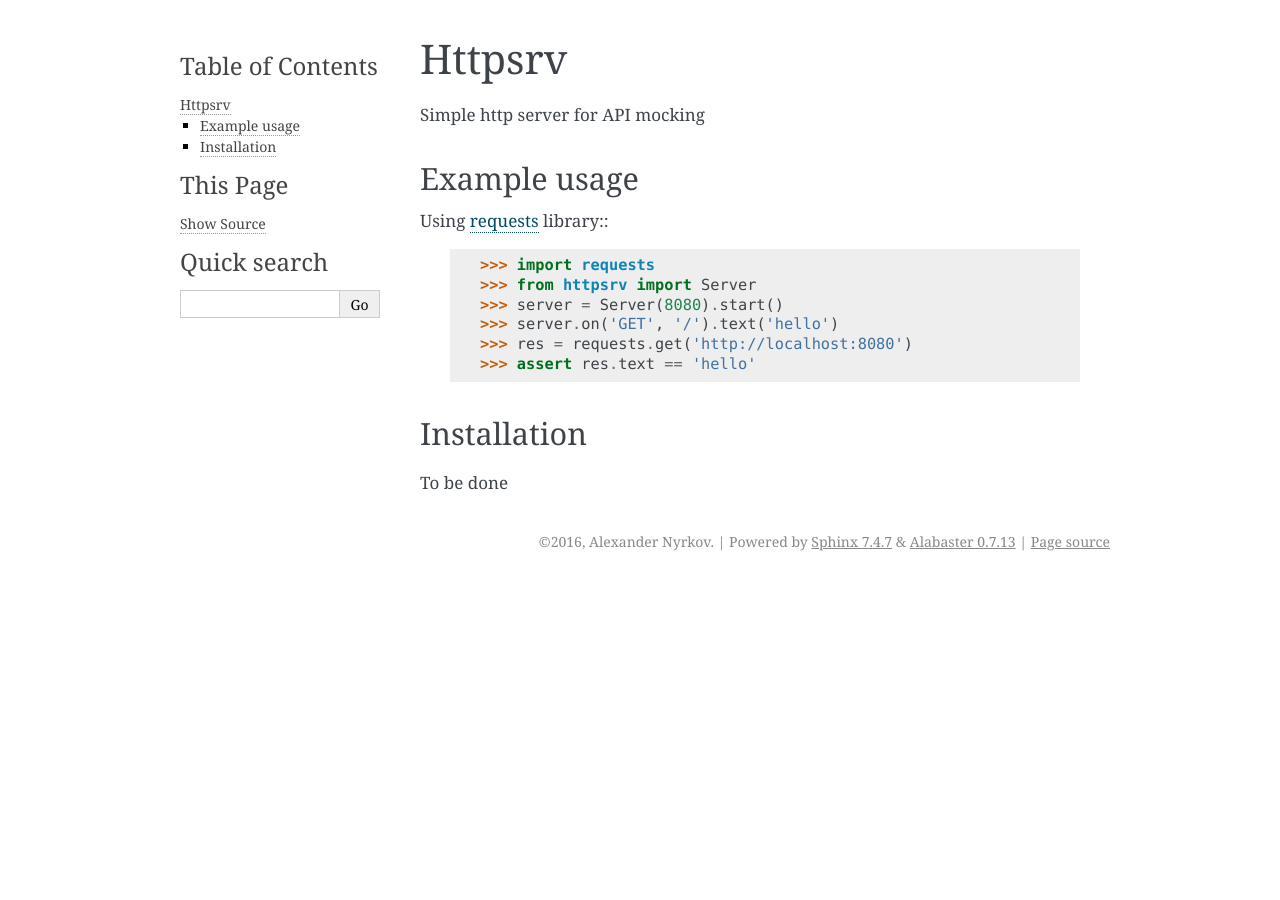
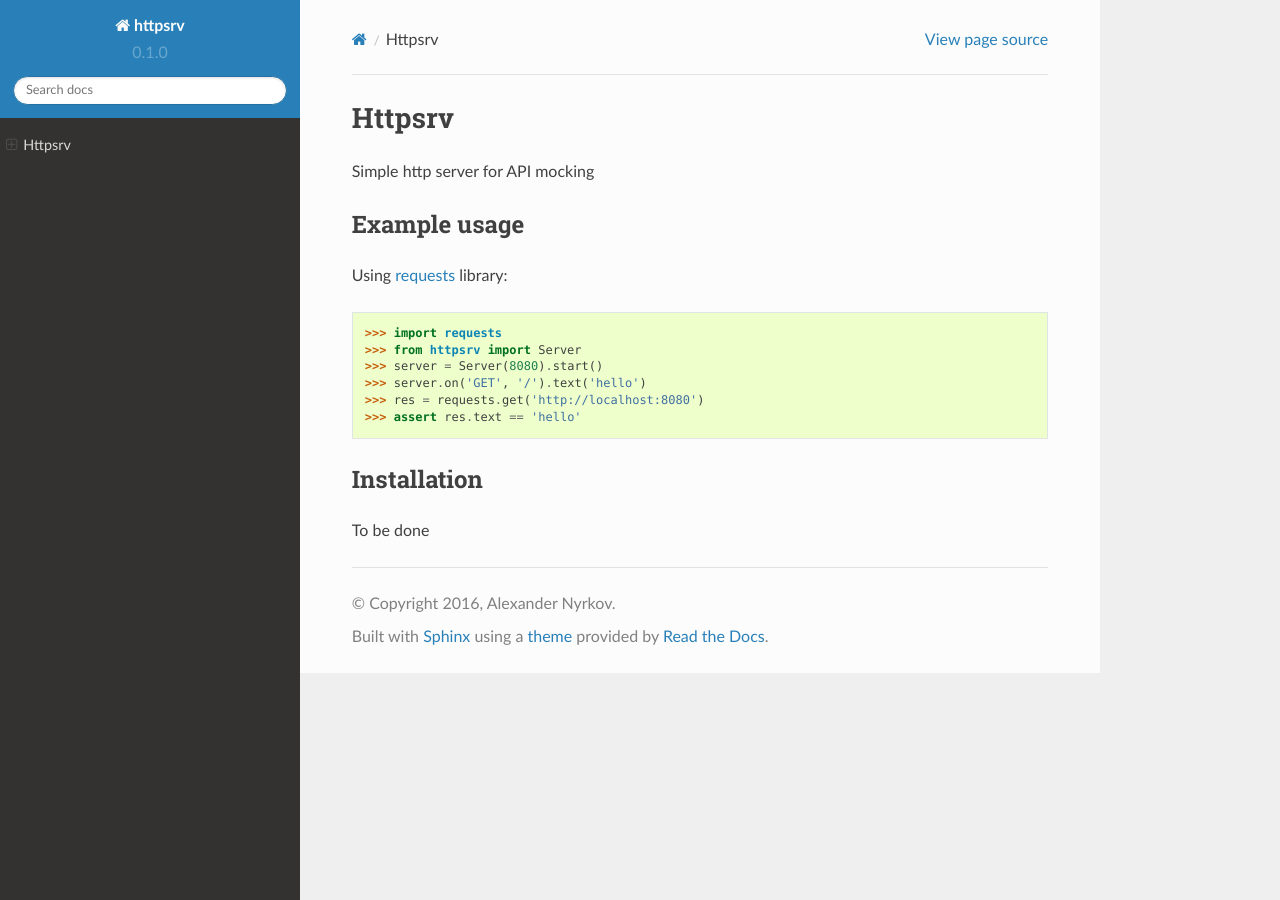
Before and after one commit to nyrkovalex/httpsrv, a Sphinx documentation site: the page built from docs/intro.rst, in a window 1280 px wide. Built offline with Sphinx 7.4.7 and the Read the Docs theme 2.0.0, drawn with Linux system fonts in a browser that asks for light colours.

Commit message:
readthedocs theme

```diff
--- a/docs/conf.py
+++ b/docs/conf.py
@@ -15,6 +15,7 @@
 
 import sys
 import os
+import sphinx_rtd_theme
 
 # If extensions (or modules to document with autodoc) are in another directory,
 # add these directories to sys.path here. If the directory is relative to the
@@ -112,7 +113,10 @@ todo_include_todos = False
 
 # The theme to use for HTML and HTML Help pages.  See the documentation for
 # a list of builtin themes.
-html_theme = 'alabaster'
+# html_theme = 'alabaster'
+html_theme = "sphinx_rtd_theme"
+html_theme_path = [sphinx_rtd_theme.get_html_theme_path()]
+
 
 # Theme options are theme-specific and customize the look and feel of a theme
 # further.  For a list of options available for each theme, see the
--- a/docs/intro.rst
+++ b/docs/intro.rst
@@ -8,6 +8,7 @@ Example usage
 -------------
 
 Using requests_ library::
+
     >>> import requests
     >>> from httpsrv import Server
     >>> server = Server(8080).start()
```
Also changed, not shown: requirements.txt (+12 -0 lines).
